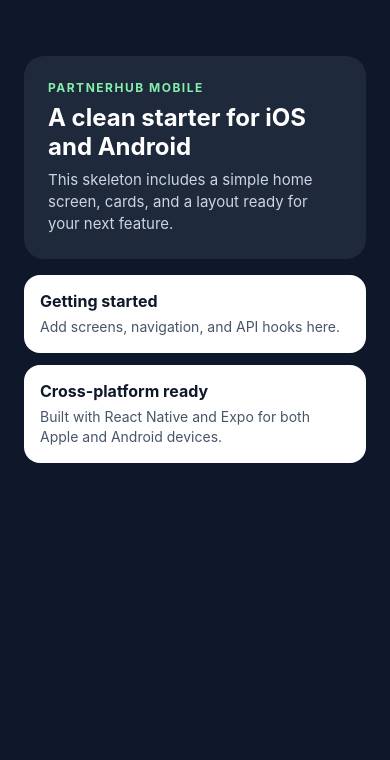
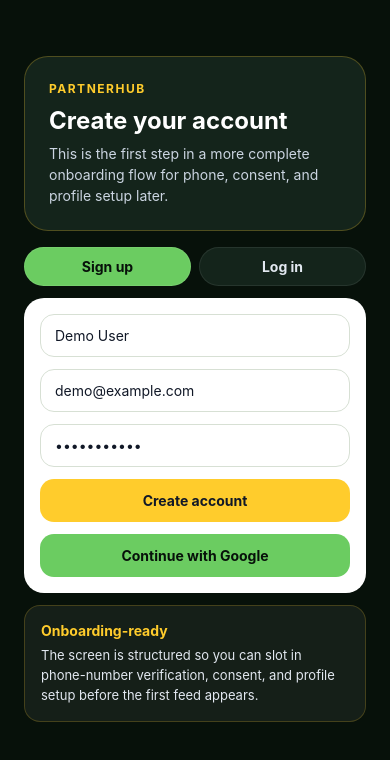
Before and after one commit to IDSNR/frontend_golt, a React Native app: screen / in a window 390 px wide. Shown: the top 760 px of the page. Built offline with nearby package versions, Linux system fonts and the light colour scheme; no server answers.

Commit message:
Added user basic auth; google auth yet to implemtent

```diff
--- a/App.tsx
+++ b/App.tsx
@@ -1,82 +1,260 @@
 import { StatusBar } from 'expo-status-bar';
-import { StyleSheet, Text, View, ScrollView } from 'react-native';
+import { useState } from 'react';
+import {
+  ActivityIndicator,
+  Alert,
+  KeyboardAvoidingView,
+  Platform,
+  Pressable,
+  ScrollView,
+  StyleSheet,
+  Text,
+  TextInput,
+  View,
+} from 'react-native';
+
+const API_BASE_URL = process.env.EXPO_PUBLIC_API_BASE_URL || (Platform.OS === 'android' ? 'http://10.0.2.2:8000' : 'http://localhost:8000');
+const GOOGLE_PLACEHOLDER = process.env.EXPO_PUBLIC_GOOGLE_CLIENT_ID || 'replace-me-google-client-id';
 
 export default function App() {
+  const [mode, setMode] = useState<'login' | 'signup'>('signup');
+  const [email, setEmail] = useState('demo@example.com');
+  const [password, setPassword] = useState('P@ssword123');
+  const [displayName, setDisplayName] = useState('Demo User');
+  const [loading, setLoading] = useState(false);
+
+  async function submitAuth() {
+    const endpoint = mode === 'signup' ? '/auth/register' : '/auth/login';
+    const body = mode === 'signup'
+      ? { email, password, displayName }
+      : { email, password };
+
+    try {
+      setLoading(true);
+      const response = await fetch(`${API_BASE_URL}${endpoint}`, {
+        method: 'POST',
+        headers: { 'Content-Type': 'application/json' },
+        body: JSON.stringify(body),
+      });
+      const data = await response.json();
+      if (!response.ok) {
+        throw new Error(data.detail || 'Authentication failed');
+      }
+      Alert.alert('Success', `Welcome ${data.user?.displayName || email}`);
+    } catch (error) {
+      Alert.alert('Auth error', error instanceof Error ? error.message : 'Unable to continue');
+    } finally {
+      setLoading(false);
+    }
+  }
+
+  async function continueWithGoogle() {
+    try {
+      setLoading(true);
+      const response = await fetch(`${API_BASE_URL}/auth/google`, {
+        method: 'POST',
+        headers: { 'Content-Type': 'application/json' },
+        body: JSON.stringify({
+          email: email || 'google-placeholder@example.com',
+          displayName: displayName || 'Google user',
+          googleId: GOOGLE_PLACEHOLDER,
+        }),
+      });
+      const data = await response.json();
+      if (!response.ok) {
+        throw new Error(data.detail || 'Google auth failed');
+      }
+      Alert.alert('Google ready', 'Swap the placeholder Google client ID in the env file when you have real credentials.');
+    } catch (error) {
+      Alert.alert('Google error', error instanceof Error ? error.message : 'Unable to continue');
+    } finally {
+      setLoading(false);
+    }
+  }
+
   return (
     <View style={styles.container}>
       <StatusBar style="light" />
-      <ScrollView contentContainerStyle={styles.content}>
+      <KeyboardAvoidingView behavior={Platform.OS === 'ios' ? 'padding' : undefined} style={styles.flex}>
+        <ScrollView contentContainerStyle={styles.content} keyboardShouldPersistTaps="handled">
           <View style={styles.hero}>
-          <Text style={styles.eyebrow}>PartnerHub Mobile</Text>
-          <Text style={styles.title}>A clean starter for iOS and Android</Text>
+            <Text style={styles.eyebrow}>PartnerHub</Text>
+            <Text style={styles.title}>Create your account</Text>
             <Text style={styles.subtitle}>
-            This skeleton includes a simple home screen, cards, and a layout ready for your next feature.
+              This is the first step in a more complete onboarding flow for phone, consent, and profile setup later.
             </Text>
           </View>
 
-        <View style={styles.card}>
-          <Text style={styles.cardTitle}>Getting started</Text>
-          <Text style={styles.cardText}>Add screens, navigation, and API hooks here.</Text>
+          <View style={styles.tabs}>
+            <Pressable style={[styles.tab, mode === 'signup' && styles.tabActive]} onPress={() => setMode('signup')}>
+              <Text style={[styles.tabText, mode === 'signup' && styles.tabTextActive]}>Sign up</Text>
+            </Pressable>
+            <Pressable style={[styles.tab, mode === 'login' && styles.tabActive]} onPress={() => setMode('login')}>
+              <Text style={[styles.tabText, mode === 'login' && styles.tabTextActive]}>Log in</Text>
+            </Pressable>
           </View>
 
           <View style={styles.card}>
-          <Text style={styles.cardTitle}>Cross-platform ready</Text>
-          <Text style={styles.cardText}>Built with React Native and Expo for both Apple and Android devices.</Text>
+            {mode === 'signup' ? (
+              <TextInput
+                style={styles.input}
+                placeholder="Display name"
+                placeholderTextColor="#94a3b8"
+                value={displayName}
+                onChangeText={setDisplayName}
+              />
+            ) : null}
+            <TextInput
+              style={styles.input}
+              placeholder="Email"
+              placeholderTextColor="#94a3b8"
+              keyboardType="email-address"
+              autoCapitalize="none"
+              value={email}
+              onChangeText={setEmail}
+            />
+            <TextInput
+              style={styles.input}
+              placeholder="Password"
+              placeholderTextColor="#94a3b8"
+              secureTextEntry
+              value={password}
+              onChangeText={setPassword}
+            />
+
+            <Pressable style={styles.primaryButton} onPress={submitAuth} disabled={loading}>
+              {loading ? <ActivityIndicator color="#111827" /> : <Text style={styles.primaryButtonText}>{mode === 'signup' ? 'Create account' : 'Log in'}</Text>}
+            </Pressable>
+
+            <Pressable style={styles.secondaryButton} onPress={continueWithGoogle} disabled={loading}>
+              {loading ? <ActivityIndicator color="#ffffff" /> : <Text style={styles.secondaryButtonText}>Continue with Google</Text>}
+            </Pressable>
+          </View>
+
+          <View style={styles.noteCard}>
+            <Text style={styles.noteTitle}>Onboarding-ready</Text>
+            <Text style={styles.noteText}>The screen is structured so you can slot in phone-number verification, consent, and profile setup before the first feed appears.</Text>
           </View>
         </ScrollView>
+      </KeyboardAvoidingView>
     </View>
   );
 }
 
 const styles = StyleSheet.create({
+  flex: {
+    flex: 1,
+  },
   container: {
     flex: 1,
-    backgroundColor: '#0f172a',
+    backgroundColor: '#07110a',
   },
   content: {
     padding: 24,
     paddingTop: 56,
+    paddingBottom: 40,
   },
   hero: {
-    backgroundColor: '#1e293b',
-    borderRadius: 20,
+    backgroundColor: '#14241b',
+    borderRadius: 24,
     padding: 24,
     marginBottom: 16,
+    borderWidth: 1,
+    borderColor: 'rgba(255,204,44,0.25)',
   },
   eyebrow: {
-    color: '#86efac',
+    color: '#ffcc2c',
     fontSize: 12,
     fontWeight: '700',
     letterSpacing: 1.5,
     textTransform: 'uppercase',
-    marginBottom: 8,
+    marginBottom: 10,
   },
   title: {
-    color: '#fff',
+    color: '#ffffff',
     fontSize: 24,
     fontWeight: '700',
     marginBottom: 8,
   },
   subtitle: {
     color: '#cbd5e1',
-    fontSize: 15,
-    lineHeight: 22,
+    fontSize: 14,
+    lineHeight: 21,
+  },
+  tabs: {
+    flexDirection: 'row',
+    gap: 8,
+    marginBottom: 12,
+  },
+  tab: {
+    flex: 1,
+    paddingVertical: 10,
+    borderRadius: 999,
+    backgroundColor: '#14241b',
+    alignItems: 'center',
+    borderWidth: 1,
+    borderColor: 'rgba(255,255,255,0.08)',
+  },
+  tabActive: {
+    backgroundColor: '#6bcc61',
+  },
+  tabText: {
+    color: '#e2e8f0',
+    fontWeight: '700',
+  },
+  tabTextActive: {
+    color: '#07110a',
   },
   card: {
-    backgroundColor: '#fff',
+    backgroundColor: '#ffffff',
+    borderRadius: 20,
+    padding: 16,
+    gap: 12,
+    marginBottom: 12,
+  },
+  input: {
+    borderWidth: 1,
+    borderColor: '#d7e0d4',
+    borderRadius: 14,
+    paddingHorizontal: 14,
+    paddingVertical: 12,
+    color: '#111827',
+  },
+  primaryButton: {
+    backgroundColor: '#ffcc2c',
+    paddingVertical: 13,
+    borderRadius: 14,
+    alignItems: 'center',
+  },
+  primaryButtonText: {
+    color: '#111827',
+    fontWeight: '700',
+  },
+  secondaryButton: {
+    backgroundColor: '#6bcc61',
+    paddingVertical: 13,
+    borderRadius: 14,
+    alignItems: 'center',
+  },
+  secondaryButtonText: {
+    color: '#07110a',
+    fontWeight: '700',
+  },
+  noteCard: {
+    backgroundColor: 'rgba(255,255,255,0.06)',
     borderRadius: 16,
     padding: 16,
-    marginBottom: 12,
+    borderWidth: 1,
+    borderColor: 'rgba(255,204,44,0.2)',
   },
-  cardTitle: {
-    fontSize: 16,
+  noteTitle: {
+    color: '#ffcc2c',
     fontWeight: '700',
-    color: '#0f172a',
     marginBottom: 6,
   },
-  cardText: {
-    fontSize: 14,
-    color: '#475569',
+  noteText: {
+    color: '#e2e8f0',
+    fontSize: 13,
     lineHeight: 20,
   },
 });
```
Also changed, not shown: 1 other file (tests, documents, lock files or other folders). Lines whose indentation alone changed are shown as unchanged.
